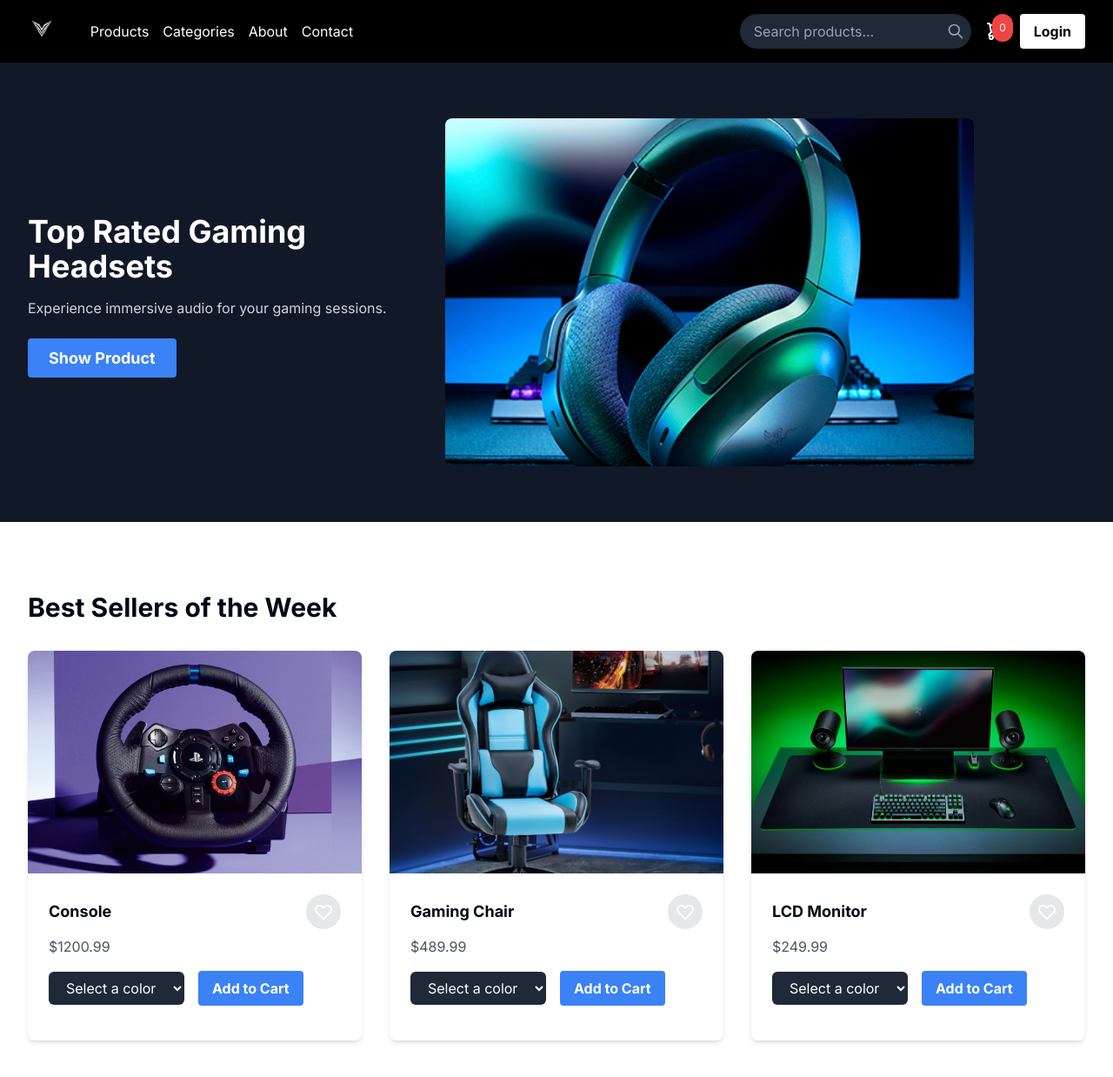
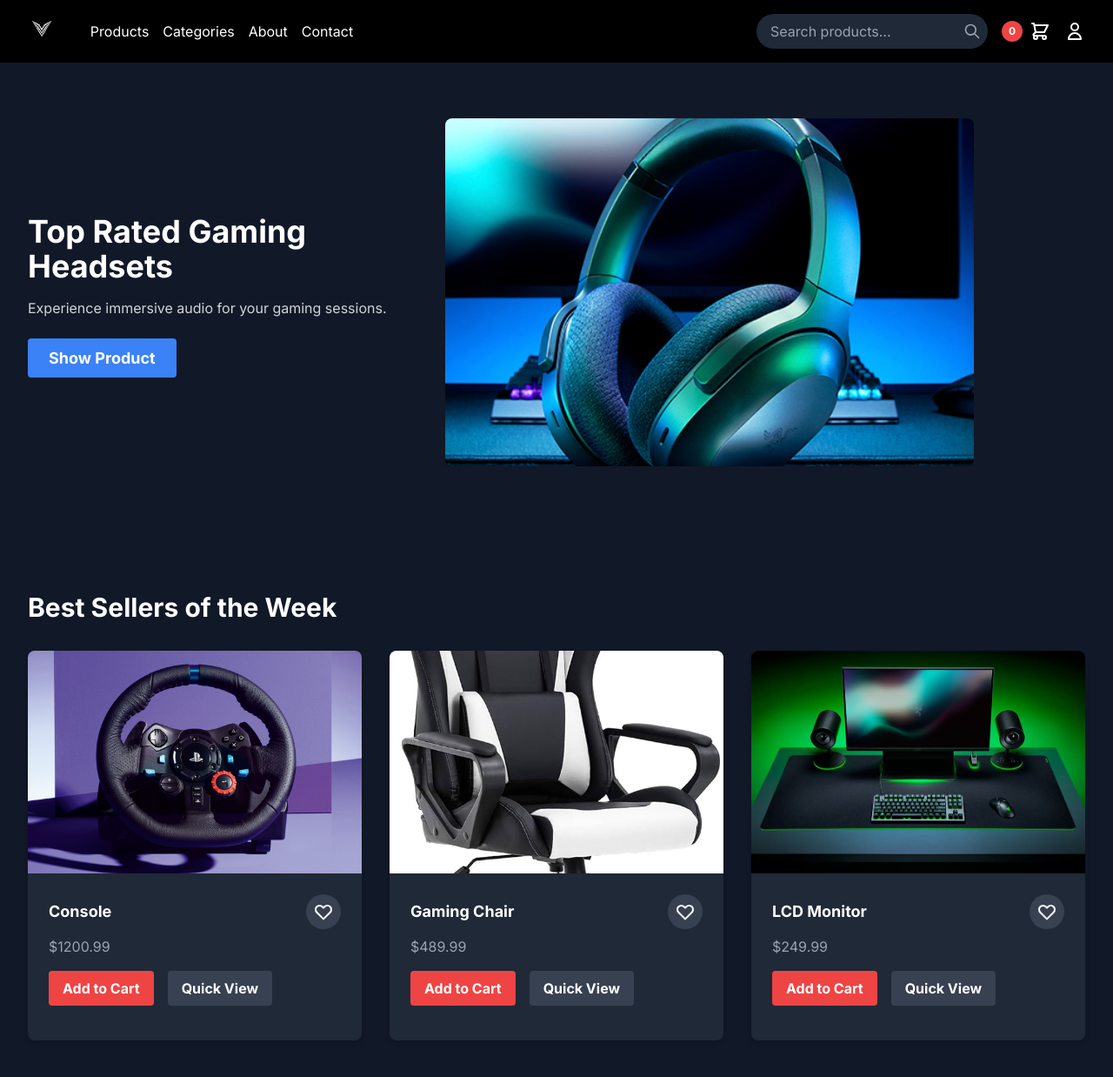
Before and after one commit to samritbasnet/GameHive, a Next.js app: page / in a window 1280 px wide. Shown: the top 1238 px of the page at 87% size. Built offline with nearby package versions, Linux system fonts and the light colour scheme.

Commit message:
final changes

```diff
--- a/src/app/components/featuredprod.js
+++ b/src/app/components/featuredprod.js
@@ -5,7 +5,6 @@ import Link from 'next/link';
 
 const FeaturedProducts = () => {
   const [likedProducts, setLikedProducts] = useState([]);
-  const [selectedColors, setSelectedColors] = useState({});
   const imageRefs = useRef([]);
 
   const products = [
@@ -14,21 +13,18 @@ const FeaturedProducts = () => {
       title: "Console",
       price: 1200.99,
       image: "/console.jpg",
-      colors: ['#FF0000', '#00FF00', '#0000FF'],
     },
     {
       id: 2,
       title: "Gaming Chair",
       price: 489.99,
-      image: "/gchair.jpg",
-      colors: ['#FFFF00', '#00FFFF', '#FF00FF'],
+      image: "/chair.jpg",
     },
     {
       id: 3,
       title: "LCD Monitor",
       price: 249.99,
       image: "/lcd.jpeg",
-      colors: ['#800080', '#008080', '#808080'],
     },
   ];
 
@@ -40,22 +36,15 @@ const FeaturedProducts = () => {
     }
   };
 
-  const handleColorChange = (productId, color) => {
-    setSelectedColors({
-      ...selectedColors,
-      [productId]: color,
-    });
-  };
-
   return (
-    <section className="bg-white py-20">
+    <section className="bg-gray-900 text-white py-20">
       <div className="container mx-auto">
         <h2 className="text-3xl font-bold mb-8">Best Sellers of the Week</h2>
         <div className="grid grid-cols-1 md:grid-cols-3 gap-8">
           {products.map((product, index) => (
             <div
               key={product.id}
-              className="bg-white rounded-lg shadow-md overflow-hidden transition-all duration-300 transform hover:-translate-y-2 hover:shadow-lg"
+              className="bg-gray-800 rounded-lg shadow-md overflow-hidden transition-all duration-300 transform hover:-translate-y-2 hover:shadow-lg"
             >
               <div
                 className="w-full h-64 relative"
@@ -74,7 +63,7 @@ const FeaturedProducts = () => {
                     className={`p-2 rounded-full ${
                       likedProducts.includes(product.id)
                         ? 'bg-red-500 hover:bg-red-600'
-                        : 'bg-gray-200 hover:bg-gray-300'
+                        : 'bg-gray-700 hover:bg-gray-600'
                     } transition-colors duration-300`}
                     onClick={() => handleLike(product.id)}
                   >
@@ -94,25 +83,16 @@ const FeaturedProducts = () => {
                     </svg>
                   </button>
                 </div>
-                <p className="text-gray-600 mb-4">${product.price.toFixed(2)}</p>
+                <p className="text-gray-400 mb-4">${product.price.toFixed(2)}</p>
                 <div className="flex items-center mb-4">
-                  <select
-                    className="bg-gray-800 text-white py-2 px-4 rounded-md focus:outline-none mr-4"
-                    value={selectedColors[product.id] || ''}
-                    onChange={(event) => handleColorChange(product.id, event.target.value)}
-                  >
-                    <option value="">Select a color</option>
-                    {product.colors.map((color, index) => (
-                      <option key={index} value={color}>
-                        {color === '#FF0000' ? 'Red' : color === '#00FF00' ? 'Green' : 'Blue'}
-                      </option>
-                    ))}
-                  </select>
                   <Link legacyBehavior href={`/product/${product.id}`}>
-                    <a className="bg-blue-500 hover:bg-blue-600 text-white font-bold py-2 px-4 rounded transition-colors duration-300">
+                    <a className="bg-red-500 hover:bg-red-600 text-white font-bold py-2 px-4 rounded transition-colors duration-300 mr-4">
                       Add to Cart
                     </a>
                   </Link>
+                  <button className="bg-gray-700 hover:bg-gray-600 text-white font-bold py-2 px-4 rounded transition-colors duration-300">
+                    Quick View
+                  </button>
                 </div>
               </div>
             </div>
--- a/src/app/components/navbar.js
+++ b/src/app/components/navbar.js
@@ -63,7 +63,28 @@ const Navbar = () => {
             </button>
           </div>
           <Link legacyBehavior href="/cart">
-            <a className="relative">
+            <a className="relative flex items-center">
+              <div className="bg-red-500 rounded-full w-6 h-6 flex items-center justify-center text-white text-xs font-bold">
+                0
+              </div>
+              <svg
+                xmlns="http://www.w3.org/2000/svg"
+                className="h-6 w-6 ml-2"
+                fill="none"
+                viewBox="0 0 24 24"
+                stroke="currentColor"
+              >
+                <path
+                  strokeLinecap="round"
+                  strokeLinejoin="round"
+                  strokeWidth={2}
+                  d="M3 3h2l.4 2M7 13h10l4-8H5.4M7 13L5.4 5M7 13l-2.293 2.293c-.63.63-.184 1.707.707 1.707H17m0 0a2 2 0 100 4 2 2 0 000-4zm-8 2a2 2 0 11-4 0 2 2 0 014 0z"
+                />
+              </svg>
+            </a>
+          </Link>
+          <Link legacyBehavior href="/login">
+            <a className="flex items-center">
               <svg
                 xmlns="http://www.w3.org/2000/svg"
                 className="h-6 w-6"
@@ -75,21 +96,13 @@ const Navbar = () => {
                   strokeLinecap="round"
                   strokeLinejoin="round"
                   strokeWidth={2}
-                  d="M3 3h2l.4 2M7 13h10l4-8H5.4M7 13L5.4 5M7 13l-2.293 2.293c-.63.63-.184 1.707.707 1.707H17m0 0a2 2 0 100 4 2 2 0 000-4zm-8 2a2 2 0 11-4 0 2 2 0 014 0z"
+                  d="M16 7a4 4 0 11-8 0 4 4 0 018 0zM12 14a7 7 0 00-7 7h14a7 7 0 00-7-7z"
                 />
               </svg>
-              <span className="absolute -top-2 -right-2 bg-red-500 text-white rounded-full px-2 py-2 text-xs">
-                0
-              </span>
-            </a>
-          </Link>
-          <Link legacyBehavior href="/login">
-            <a className="bg-white text-black font-bold py-2 px-4 rounded">
-              Login
             </a>
           </Link>
           <button
-            className="md:hidden block text-gray-400 hover:text-white focus:outline-none"
+            className="md:hidden block text-red-400 hover:text-white focus:outline-none"
             onClick={() => setIsOpen(!isOpen)}
           >
             <svg
```
Also changed, not shown: public/login.png (added).
